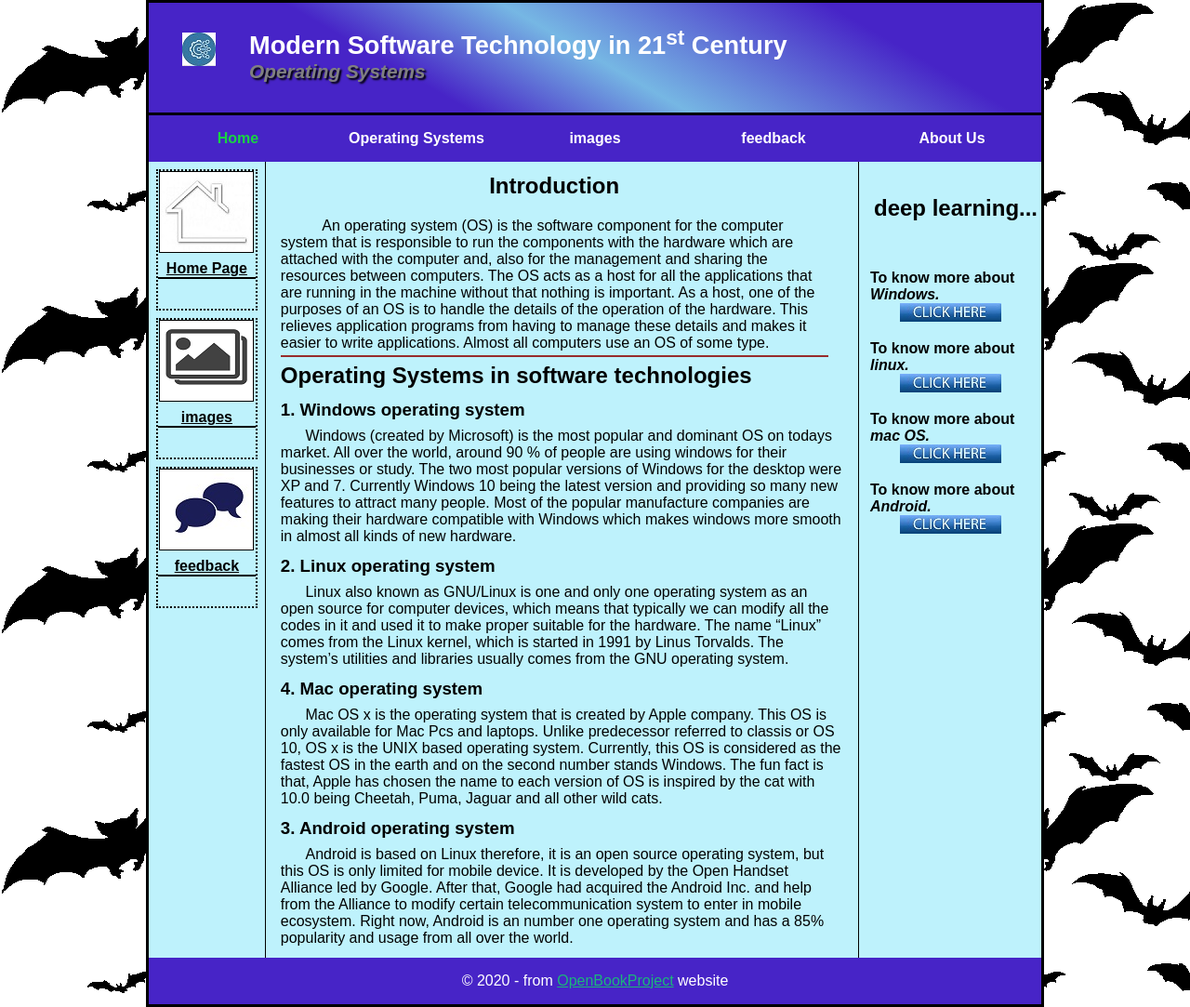
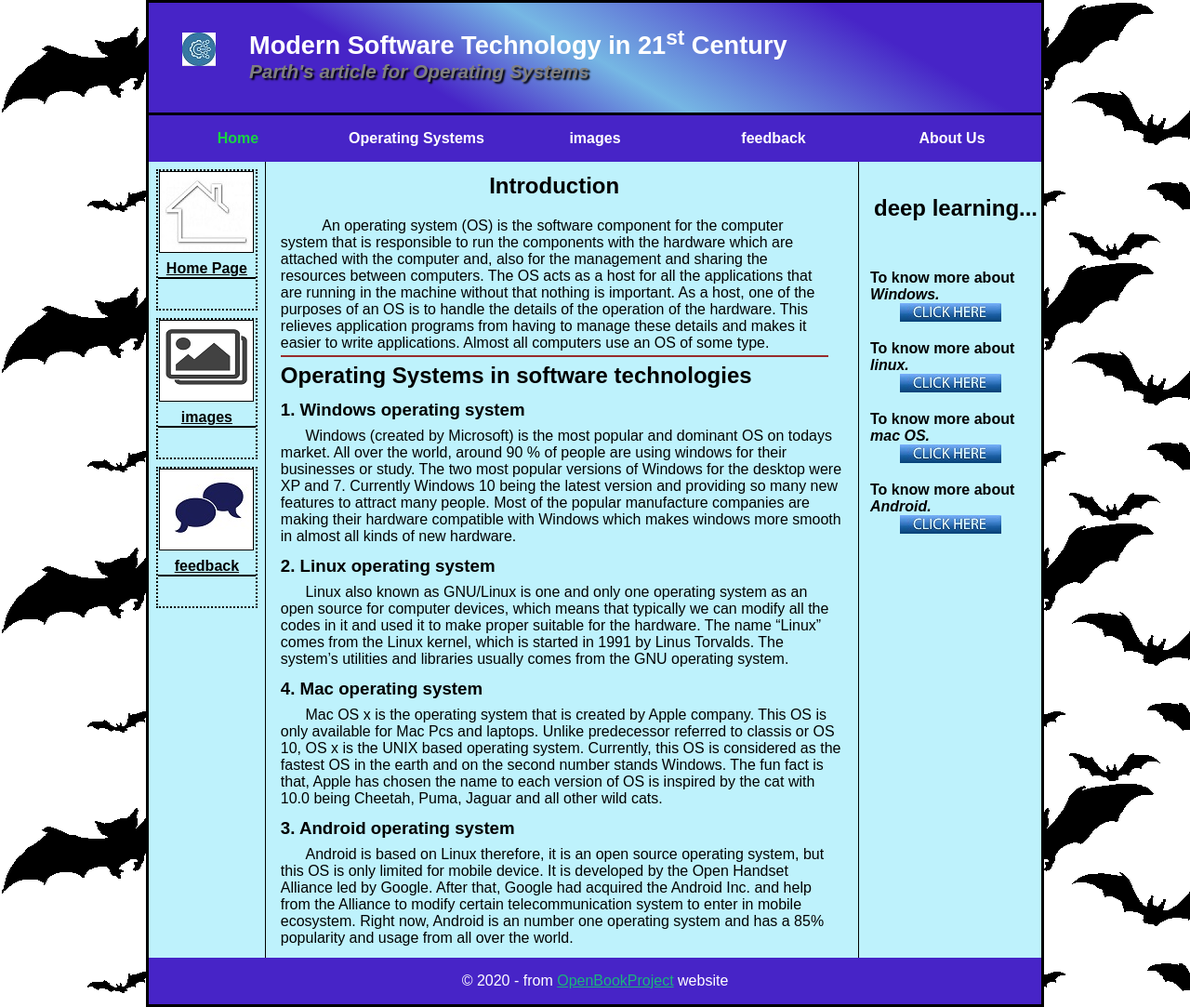
Before and after one commit to Parth8825/Assignment03, a plain HTML site: page index.html in a window 1280 px wide. Shown: the whole page at 93% size. Drawn offline with Linux system fonts and the light colour scheme.

Commit message:
changes on website instructions

```diff
--- a/index.html
+++ b/index.html
@@ -13,7 +13,7 @@
     <header>
         <img src="images/tech_header.jpg" alt="Tech_header">
         <h2>Modern Software Technology in 21<sup>st</sup> Century</h2>
-        <h3 class="shadow">Operating Systems</h3>
+        <h3 class="shadow">Parth's article for Operating Systems</h3>
     </header>
 
     <nav id="nav_menu">
```
